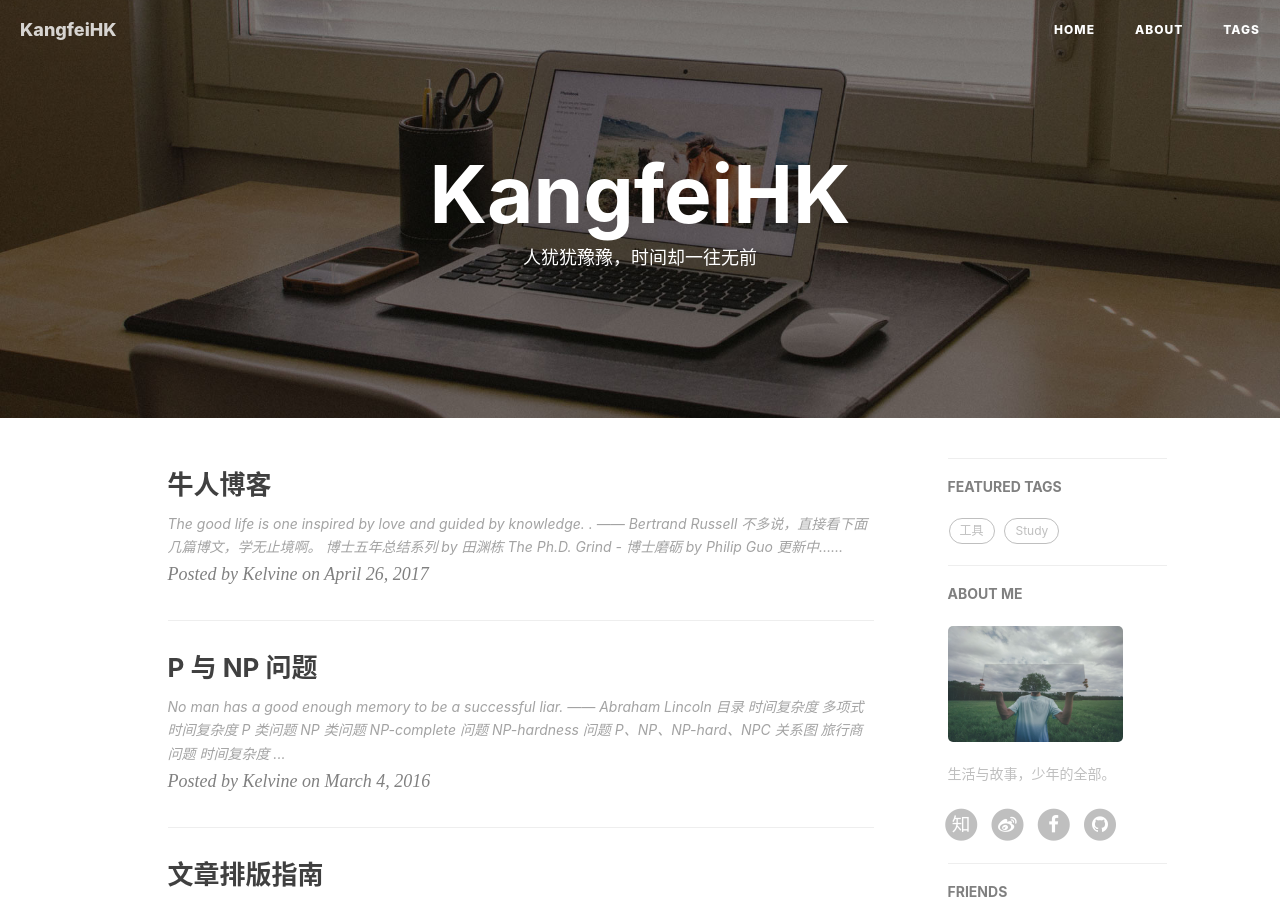
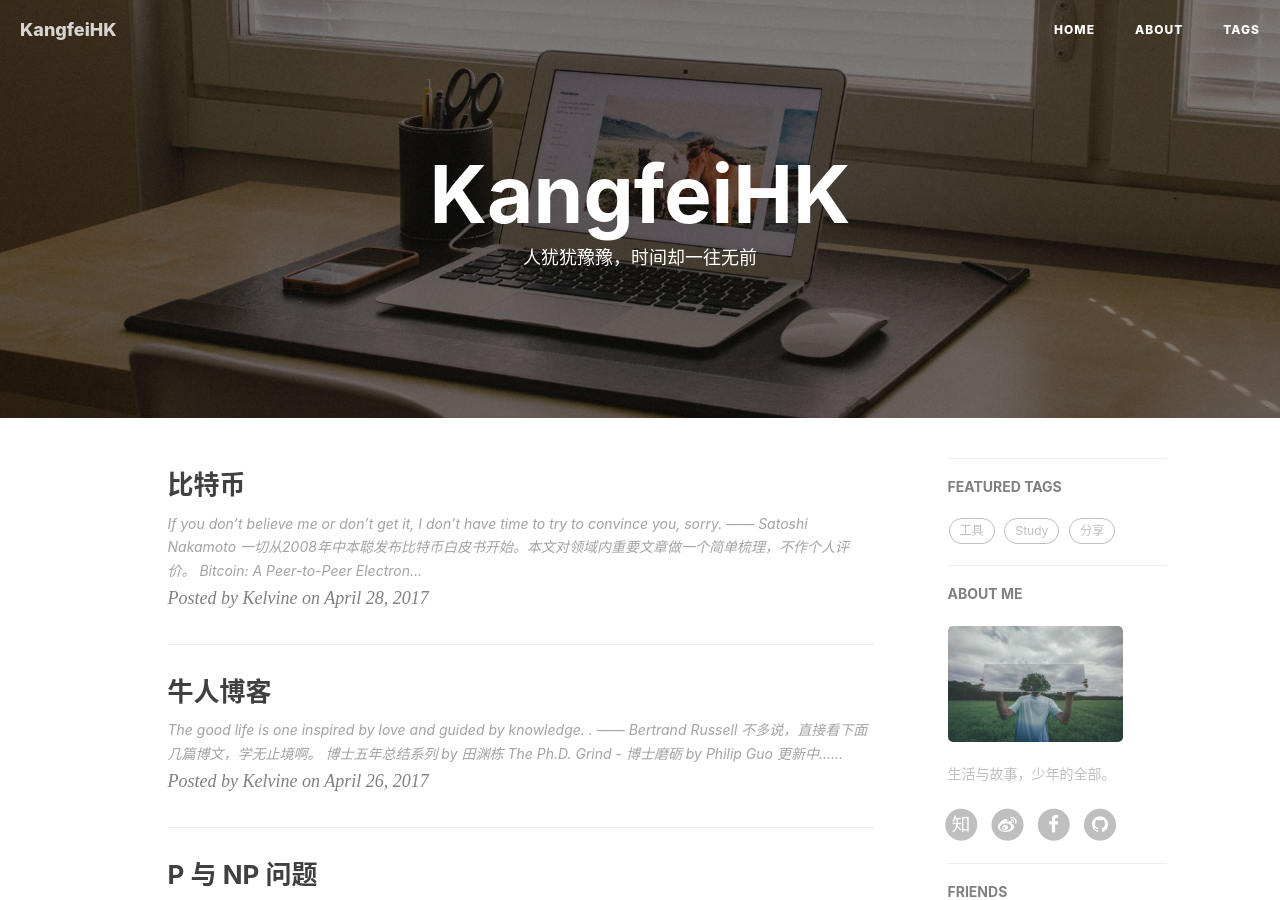
Before and after one commit to KangfeiHK/KangfeiHK.github.io, a Jekyll site: the page built from index.html, in a window 1280 px wide and 900 px high. Built offline with Jekyll 4.4.1, drawn with Linux system fonts in a browser that asks for light colours; nearby versions of some CDN libraries; the list of posts is cut into pages by our own code; comment, search, counter and statistics services are not loaded.

Commit message:
upload a new post
Bitcoin

```diff
--- a/_layouts/post.html
+++ b/_layouts/post.html
@@ -226,7 +226,7 @@ disqus 公共JS代码 end
         }
     }
 </style>
-// mathjax
+<!--  mathjax  -->
 <script>
   (function () {
     var script = document.createElement("script");
--- /dev/null
+++ b/_posts/2017-04-28-Bitcoin.markdown
@@ -0,0 +1,31 @@
+---
+layout:     post
+title:      "比特币"
+date:       2017-04-28
+author:     "Kelvine"
+header-img: "img/post-bg-bitcoin.png"
+tags:
+    - 比特币
+    - 区块链
+    - 分享
+---
+
+
+>If you don’t believe me or don’t get it, I don’t have time to try to convince you, sorry.
+ —— Satoshi Nakamoto
+
+一切从2008年[中本聪](https://zh.wikipedia.org/wiki/%E4%B8%AD%E6%9C%AC%E8%81%AA)发布比特币白皮书开始。本文对领域内重要文章做一个简单梳理，不作个人评价。
+
+[Bitcoin: A Peer-to-Peer Electronic Cash System](https://bitcoin.org/bitcoin.pdf) by Satoshi Nakamoto
+
+
+[比特币：一种点对点网络中的电子现金](http://www.8btc.com/wiki/bitcoin-a-peer-to-peer-electronic-cash-system) by 中本聪
+
+
+[区块链浏览器](https://blockchain.info) 可查看实时更新的区块节点信息
+
+一篇阐述数字货币的早期作品，探讨了未来世界如何保护数字隐私问题：
+
+Chaum D. Security without identification: [Transaction systems to make big brother obsolete[J]](https://www.cs.ru.nl/~jhh/pub/secsem/chaum1985bigbrother.pdf). Communications of the ACM, 1985, 28(10): 1030-1044.
+
+更新中......
```
Also changed, not shown: img/post-bg-bitcoin.png (added).
